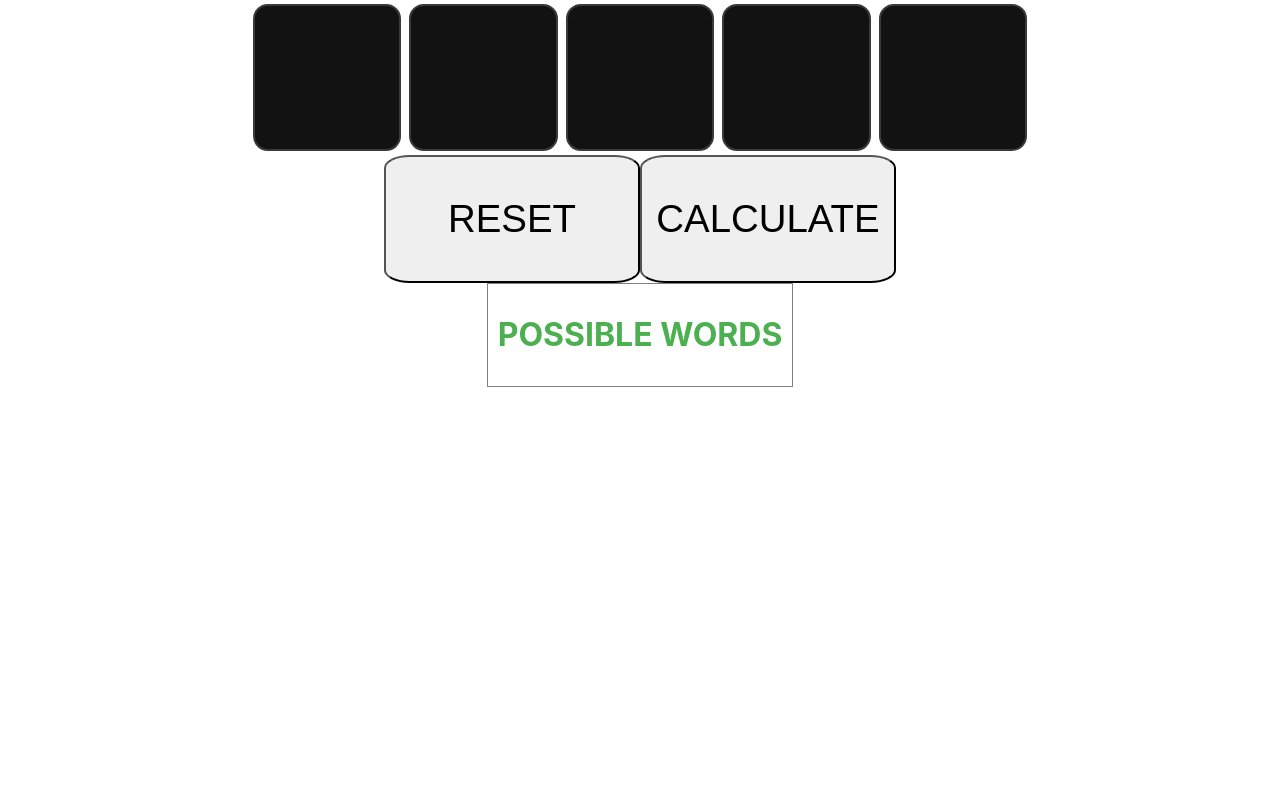
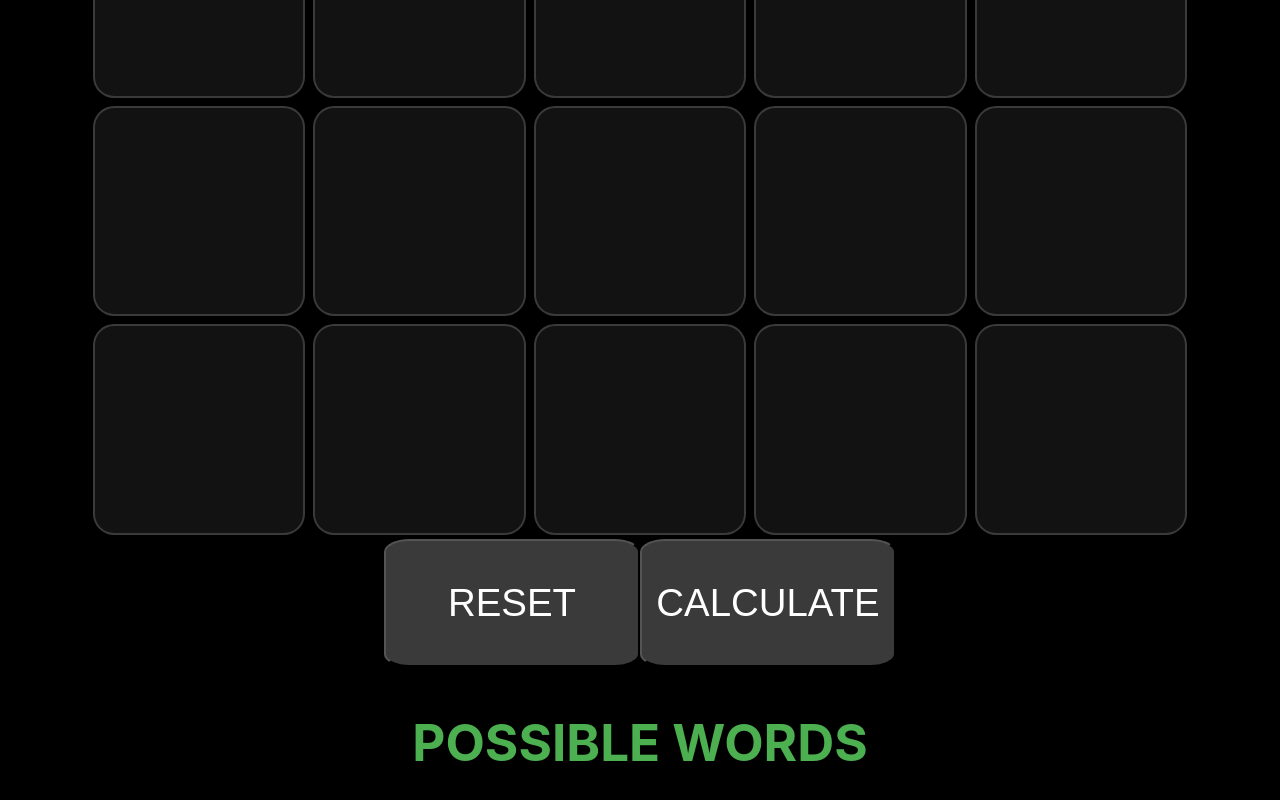
Before and after one commit to margiawanfitriani/ketriskrafts, a React (Create React App) app: page / in a window 1280 px wide. Shown: the part 860-1660 px from the top of the page. Before the commit the page ends 1247 px from the top, so only its background shows below. Built offline with nearby package versions, Linux system fonts and the light colour scheme.

Commit message:
: tweaked some more css

```diff
--- a/src/Kurdle/Kurdle.css
+++ b/src/Kurdle/Kurdle.css
@@ -1,3 +1,5 @@
+html {background-color: black}
+
 .div-grid-holder {
     margin-top: 10vh;
     padding-top: 1vh;
@@ -14,20 +16,22 @@
 }
 
 .wordListDiv {
-    border: 1px solid gray;
     padding: 10px;
-    margin-left: 20vw;
-    margin-right: 20vw;
+    margin-left: 1vw;
+    margin-right: 1vw;
+    text-align: center;
 }
 
 .wordListHeader {
     text-align: center;
     text-transform: uppercase;
+    font-size: 4vw;
     color: #4CAF50;
 }
 
 .action-btn {
-    color: black;
+    color: white;
+    background-color: #3a3a3a;
     width: 20vw;
     height: 10vw;
     font-family: fantasy;
@@ -53,8 +57,8 @@
 
 .kurdle-cell {
     color: white;
-    width: 11vw;
-    height: 11vw;
+    width: 16vw;
+    height: 16vw;
     font-family: fantasy;
     font-size: 5vw;
     border: 2px solid #3a3a3c;
```
